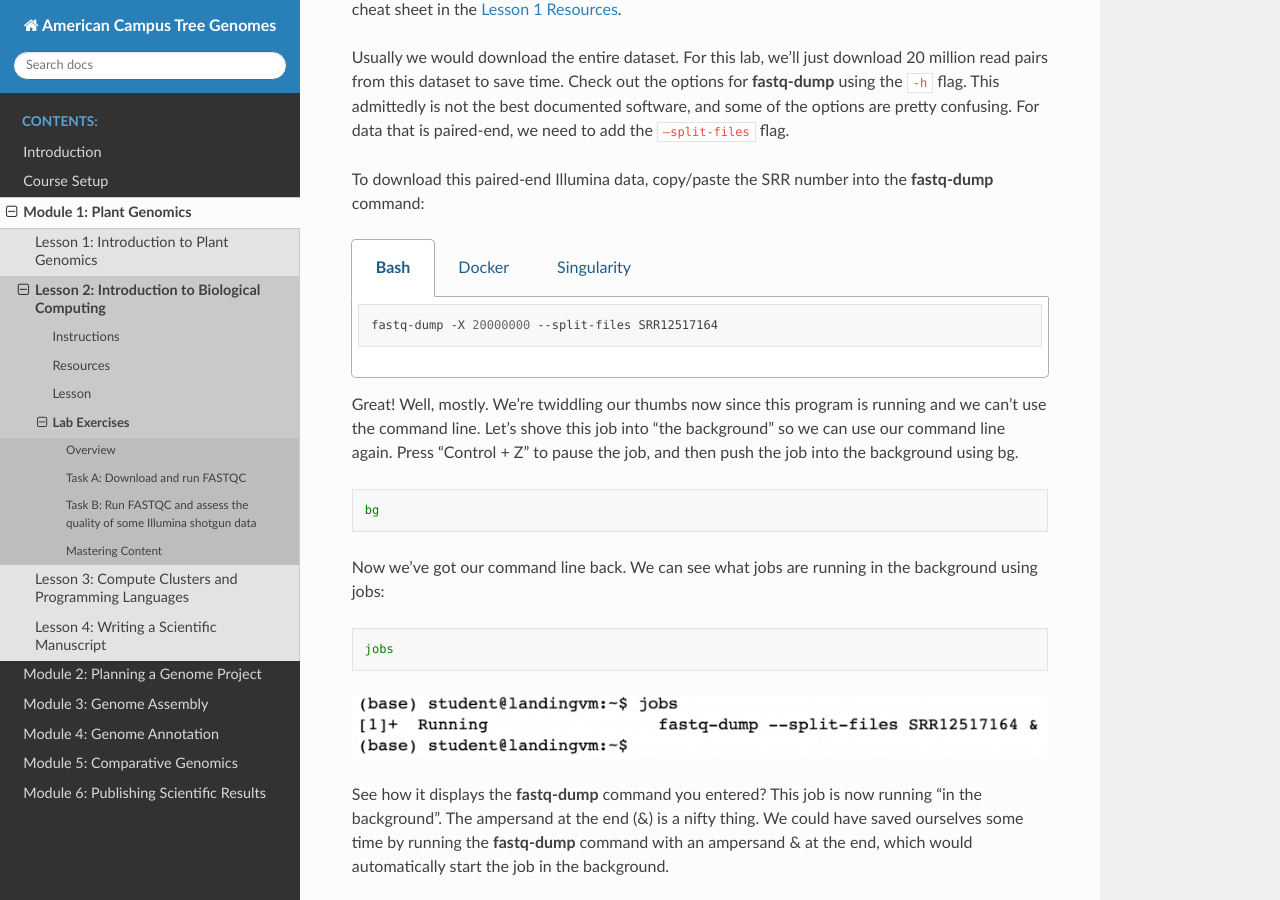
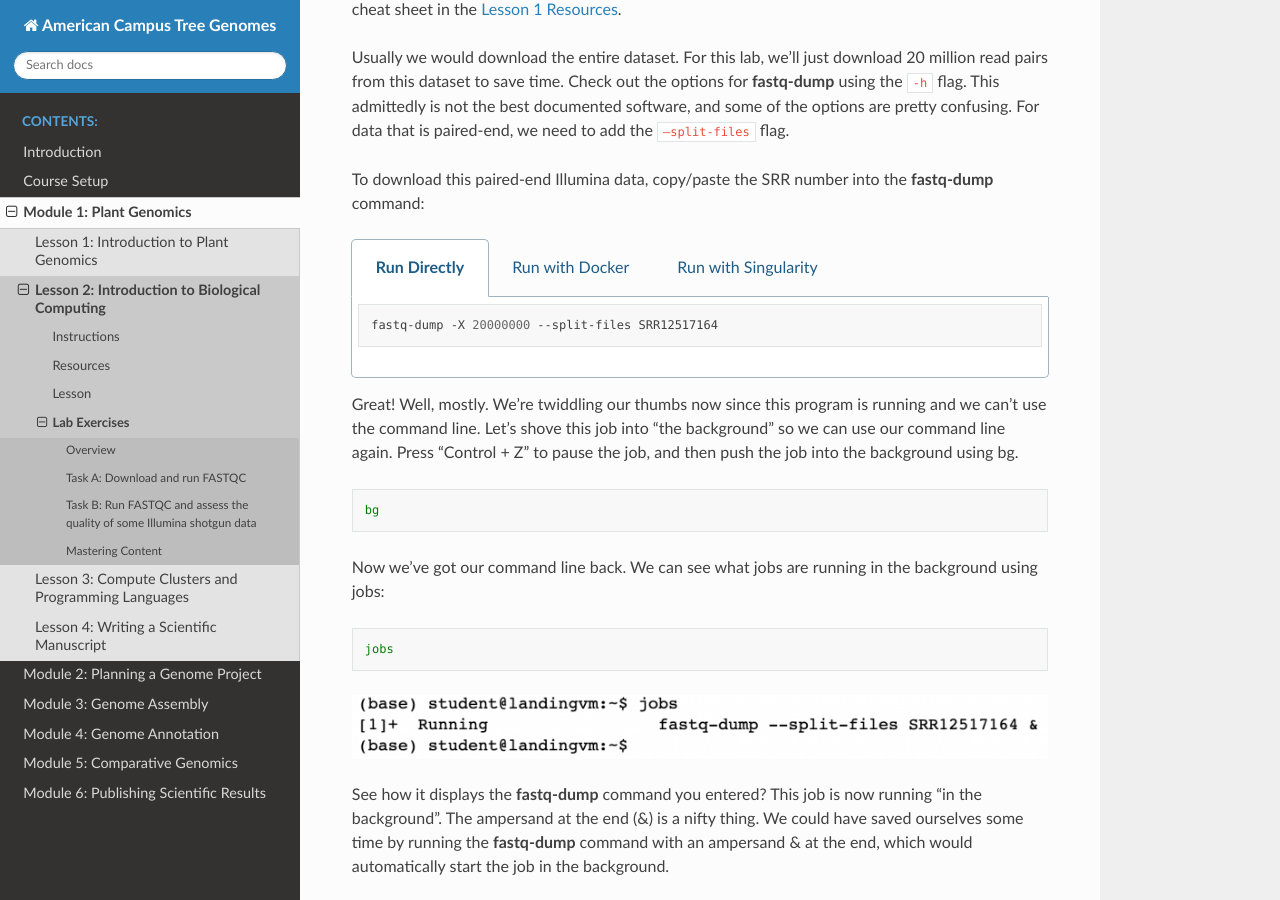
Before and after one commit to actg-course/wgaa-docs, a Sphinx documentation site: the page built from docs/Module_01/Lesson_02/lab.rst, in a window 1280 px wide and 900 px high, scrolled down 4165 px. Built offline with Sphinx 7.4.7 and the Read the Docs theme 2.0.0, drawn with Linux system fonts in a browser that asks for light colours.

Commit message:
Tab fixes

```diff
--- a/docs/Module_01/Lesson_02/lab.rst
+++ b/docs/Module_01/Lesson_02/lab.rst
@@ -129,16 +129,16 @@ command:
 
 .. tabs::
 
-    .. code-tab:: bash
+    .. code-tab:: bash Run Directly
 
         fastq-dump -X 20000000 --split-files SRR12517164
 
-    .. code-tab:: docker
+    .. code-tab:: bash Run with Docker
 
         docker run -v ${PWD} -u $(id -u ${USER}):$(id -g ${USER}) actg-course/wgaa:0.1 \
           fastq-dump -X 20000000 --split-files SRR12517164
 
-    .. code-tab:: singularity
+    .. code-tab:: bash Run with Singularity
 
         singularity exec -B ${PWD} docker://actg-course/wgaa:0.1 \
           fastq-dump -X 20000000 --split-files SRR12517164
--- a/requirements.txt
+++ b/requirements.txt
@@ -1,2 +1,2 @@
-sphinx-rtd-theme=1.0.0
-sphinx-tabs=3.4.0
+sphinx-rtd-theme==1.0.0
+sphinx-tabs==3.4.0
```
